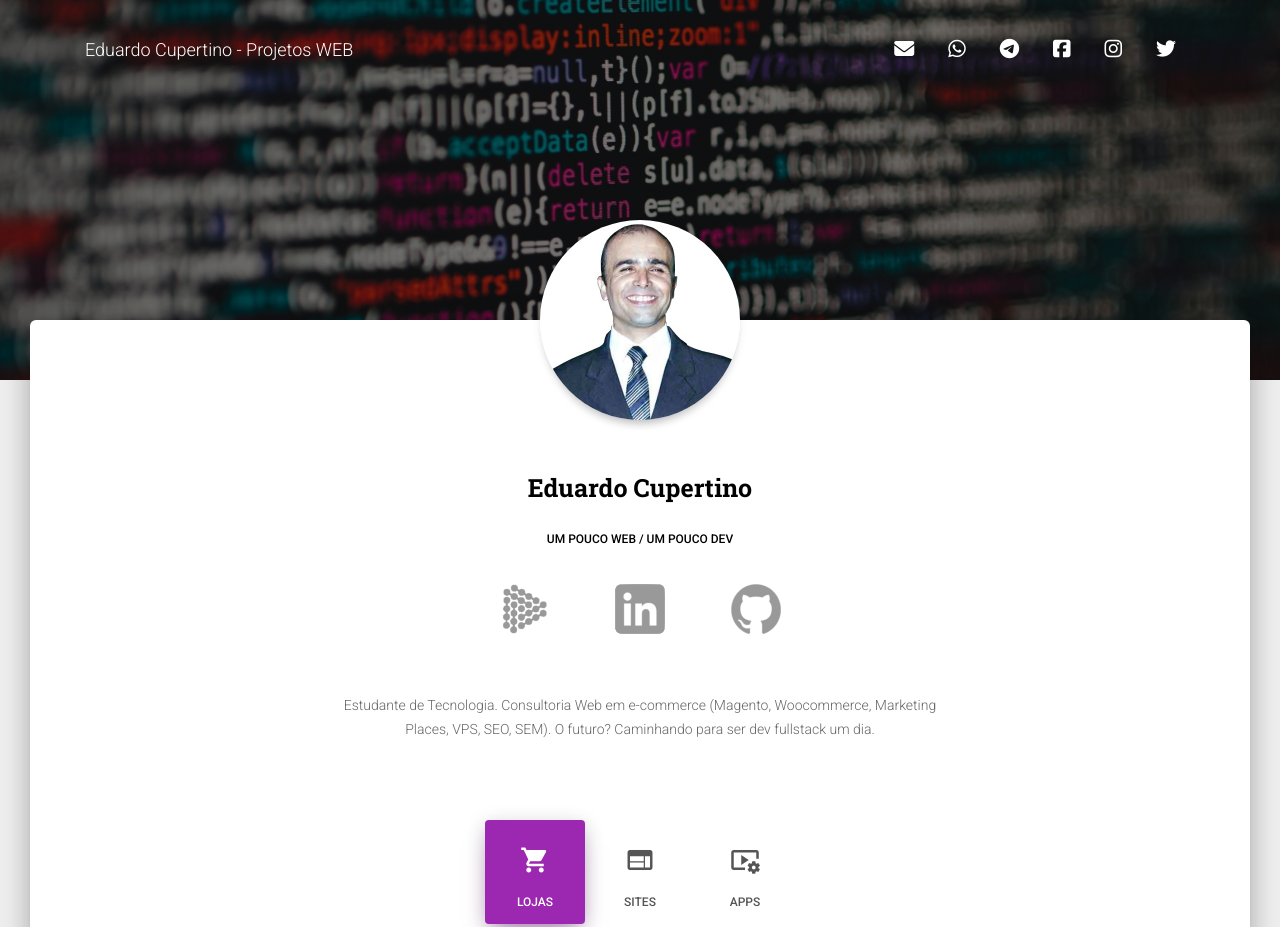
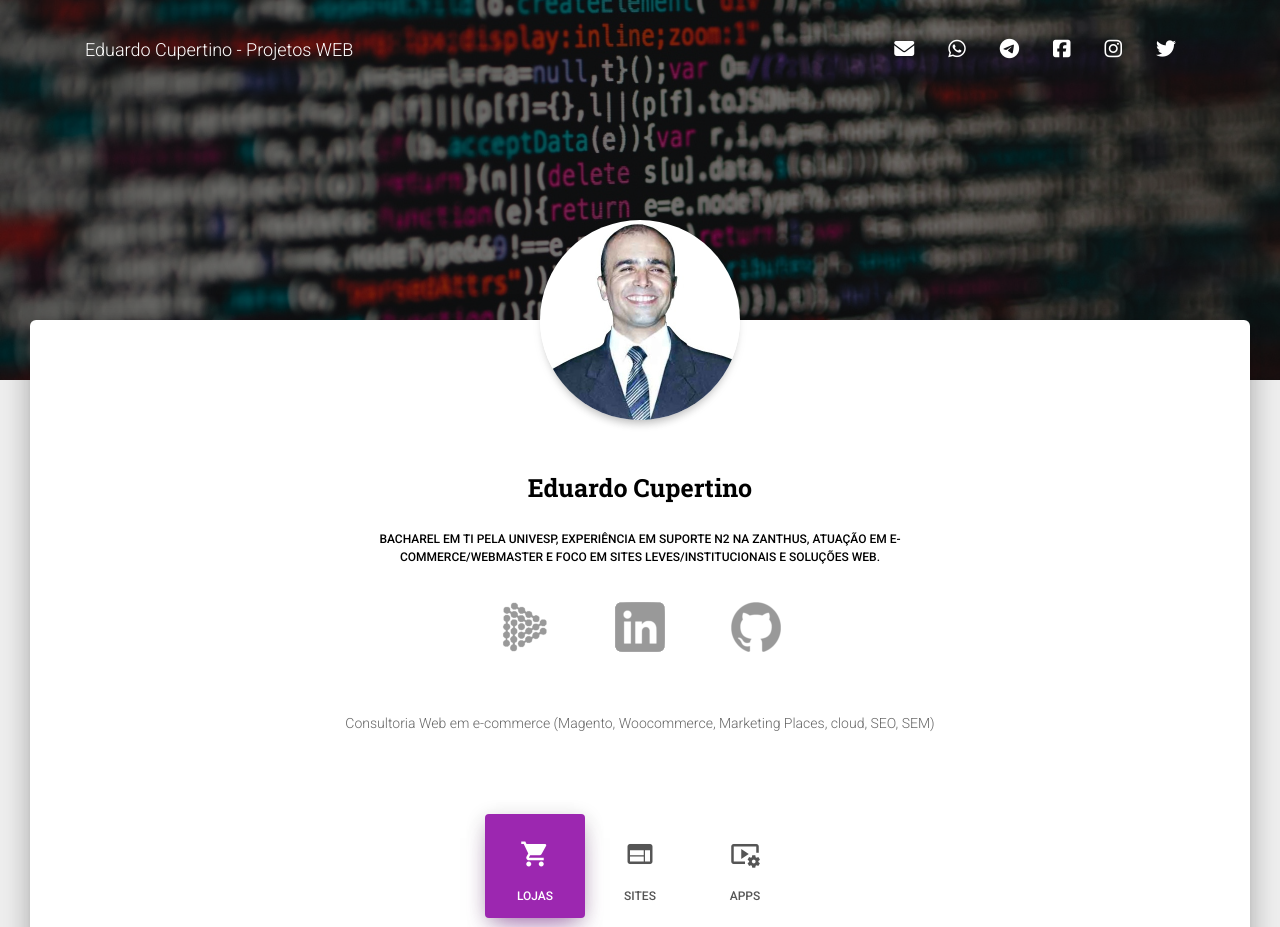
Before and after one commit to educooper/educooper.github.io, a website: page index.html in a window 1280 px wide. Shown: the top 927 px of the page. Drawn offline with Linux system fonts and the light colour scheme; files that its build step writes are made by us from their sources.

Commit message:
Update index.html

```diff
--- a/index.html
+++ b/index.html
@@ -112,7 +112,7 @@ The above copyright notice and this permission notice shall be included in all c
               </div>
               <div class="name">
                 <h3 class="title">Eduardo Cupertino</h3>
-                <h6>Um pouco WEB / Um pouco DEV </h6>
+                <h6>Bacharel em TI pela UNIVESP, experiência em Suporte N2 na Zanthus, atuação em e-commerce/webmaster e foco em sites leves/institucionais e soluções web.</h6>
                 <p>&nbsp;</p>
                 <a href="https://web.digitalinnovation.one/users/edusardo?tab=achievements" target="_blank" class="btn btn-link"><img src="img/logo-dio-cinza-50.png" /></a>
                 <a href="https://www.linkedin.com/in/eduardo-cuper/" target="_blank" class="btn btn-link"><img src="img/linkedin-50.png" /></a>
@@ -122,8 +122,8 @@ The above copyright notice and this permission notice shall be included in all c
           </div>
         </div>
         <div class="description text-center">
-          <p>Estudante de Tecnologia. Consultoria Web
-            em e-commerce (Magento, Woocommerce, Marketing Places, VPS, SEO, SEM). O futuro? Caminhando para ser dev fullstack um dia.
+          <p>Consultoria Web
+            em e-commerce (Magento, Woocommerce, Marketing Places, cloud, SEO, SEM)
           </p>
         </div>
         <div class="row">
```
